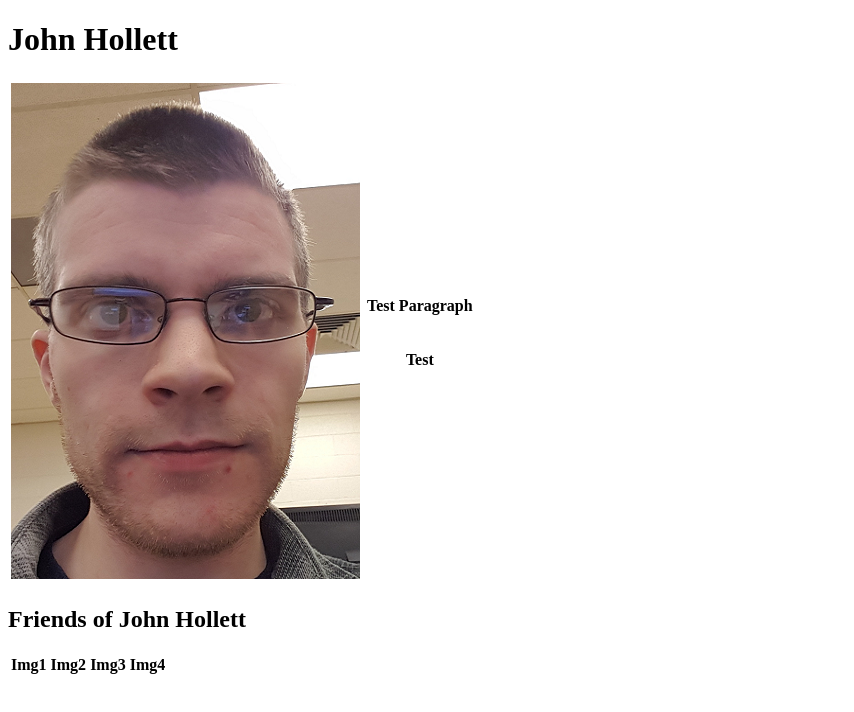
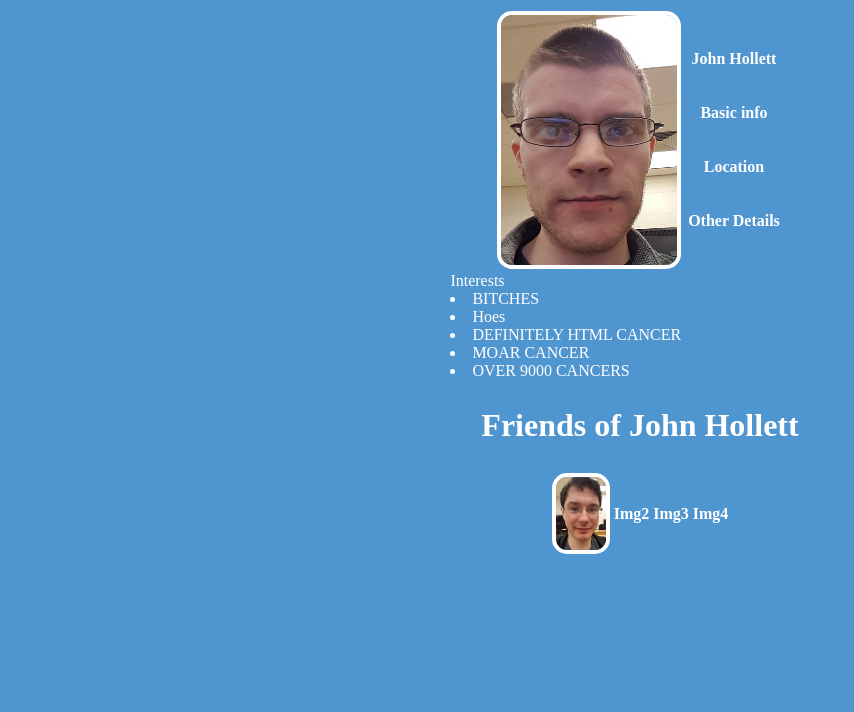
Before and after one commit to pitoucc/CS3715, a plain HTML site: page CS3715/CS_SocialNet_1_11/src/profile_john.html in a window 1280 px wide. Shown: the whole page, without its empty margins (0-854 px from the left). Drawn offline with Linux system fonts and the light colour scheme.

Commit message:
CANCER COMMITS

```diff
--- a/CS3715/CS_SocialNet_1_11/src/profile_john.html
+++ b/CS3715/CS_SocialNet_1_11/src/profile_john.html
@@ -1,30 +1,40 @@
 <!DOCTYPE html>
 <html>
 	<head>
-	<meta charset="UTF-8">
-	<title>3715 SOcial Network - John Hollett</title>
+		<meta charset="UTF-8">
+		<title>3715 Social Network - John Hollett</title>
+		<link rel="stylesheet" type="text/css" href="../src/styles.css">
 	</head>
-	<h1>John Hollett</h1>
 	<body>
 		<table>
 			<tr>
-				<th><img src="../img/profile/JohnHollett.png"> </th>
+				<th><img src="../img/profile/JohnHollett.png" width=176 height=250> </th>
 				<th>
 					<table>
 						<tr>
-							<th><p> Test Paragraph </p></th>
+							<th><p>John Hollett</p></th>
 						</tr>
 						<tr>
-							<th><p>Test </p></th>
+							<th><p>Basic info</p></th>
+						</tr>
+						<tr>
+							<th><p>Location</p></th>
+						</tr>
+						<tr>
+							<th><p>Other Details</p></th>
 						</tr>
 					</table>
 				</th>
 			</tr>
 		</table>
+		<p3>
+			Interests
+			<li>BITCHES</li><li>Hoes</li><li>DEFINITELY HTML CANCER</li><li>MOAR CANCER</li><li>OVER 9000 CANCERS</li>
+		</p3>
 	<h2>Friends of John Hollett</h2>
 	<table>
 		<tr>
-			<th>Img1</th>
+			<th><a href="profile_karl.html"><img src="../img/profile/KarlChiasson.png" width="50" height="73.3"></a></th>
 			<th>Img2</th>
 			<th>Img3</th>
 			<th>Img4</th>
--- a/CS3715/CS_SocialNet_1_11/src/styles.css
+++ b/CS3715/CS_SocialNet_1_11/src/styles.css
@@ -1,10 +1,30 @@
 body {
-	background-color:#4F95D0;
-	color:white;
-	border: 8px solid white;
-	border-radius: 15px
+	background-color: #4F95D0;
+	color: white;
 }
-h1,h2 {
-	<!--margin-left: 20%;-->
-    <!--margin-right: 20%;-->
+img {
+	border: 4px solid white;
+	border-radius: 15px;
+	display: block;
+	margin: auto;
 }
+h1 {
+	text-align: center;
+	color: white;
+	font-size: 24pt;
+}
+h2 {
+	text-align: center;
+	color: white;
+	font-size: 24pt;
+}
+table {
+    margin-left: auto;
+    margin-right: auto;
+}
+p3 {
+	padding-left: 35%;
+}
+li {
+	padding-left: 35%;
+}
```
Also changed, not shown: CS3715/CS_SocialNet_1_11/index.html (+11 -3 lines), CS3715/CS_SocialNet_1_11/src/profile_karl.html (+4 -3 lines).
